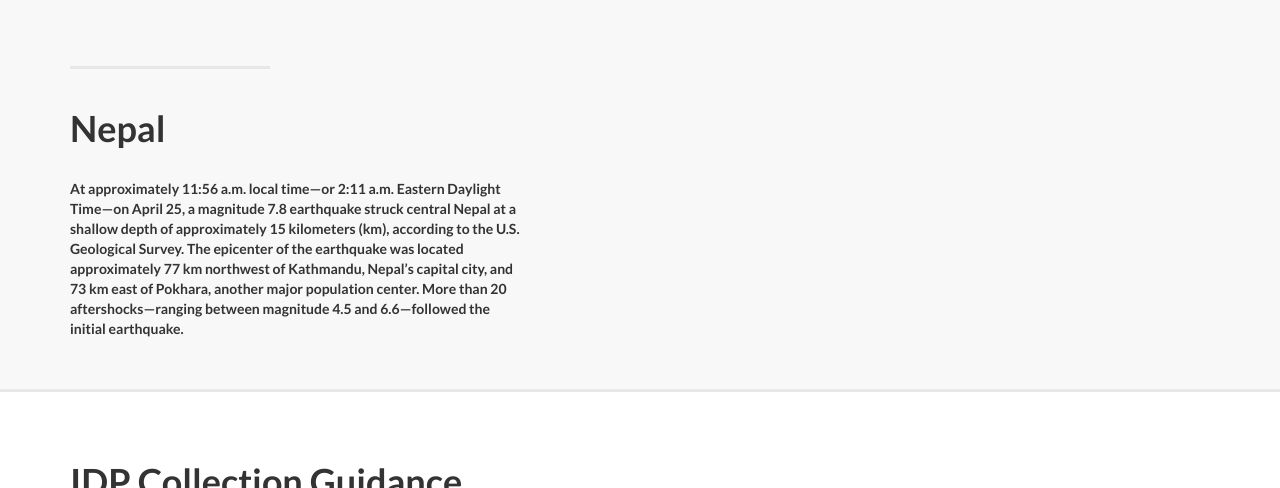
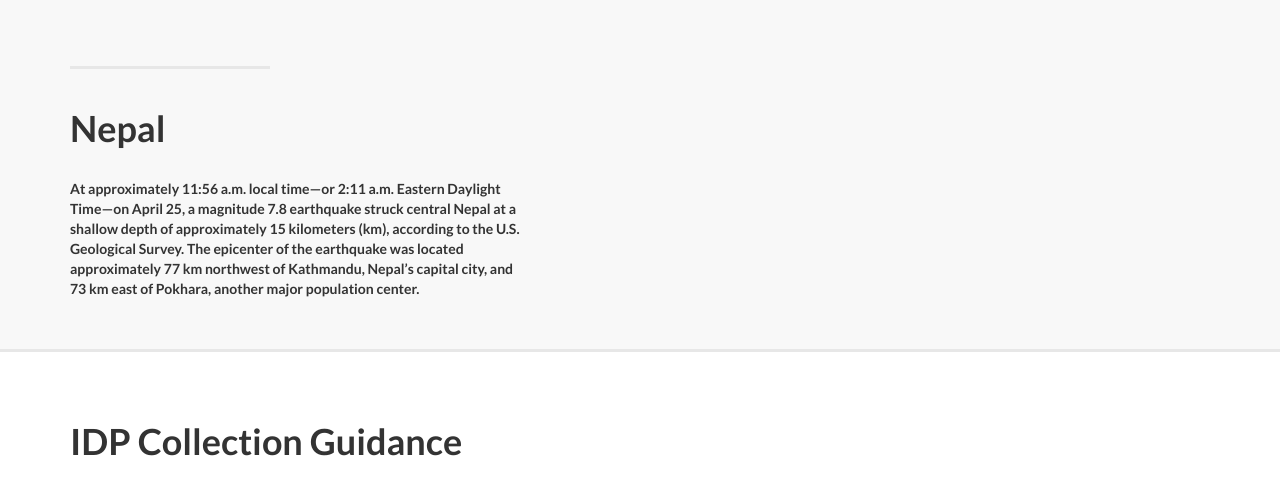
Before and after one commit to hotosm/tracing-guides, a Jekyll site: the page built from _posts/guides/0100-01-01-Nepal.md, in a window 1280 px wide and 900 px high, scrolled down 645 px, cut to the strip 80-568 px from the top of the window. Built offline with Jekyll 4.4.1, drawn with Linux system fonts in a browser that asks for light colours; Markdown is read by kramdown in place of the engine named in the settings.

Commit message:
Update 0100-01-01-Nepal.md

```diff
--- a/_posts/guides/0100-01-01-Nepal.md
+++ b/_posts/guides/0100-01-01-Nepal.md
@@ -18,6 +18,6 @@ tips:
 
 <h1 class="section-heading">Nepal</h1>
 
-At approximately 11:56 a.m. local time—or 2:11 a.m. Eastern Daylight Time—on April 25, a magnitude 7.8 earthquake struck central Nepal at a shallow depth of approximately 15 kilometers (km), according to the U.S. Geological Survey. The epicenter of the earthquake was located approximately 77 km northwest of Kathmandu, Nepal’s capital city, and 73 km east of Pokhara, another major population center. More than 20 aftershocks—ranging between magnitude 4.5 and 6.6—followed the initial earthquake.
+At approximately 11:56 a.m. local time—or 2:11 a.m. Eastern Daylight Time—on April 25, a magnitude 7.8 earthquake struck central Nepal at a shallow depth of approximately 15 kilometers (km), according to the U.S. Geological Survey. The epicenter of the earthquake was located approximately 77 km northwest of Kathmandu, Nepal’s capital city, and 73 km east of Pokhara, another major population center.
 
 </div>
```
